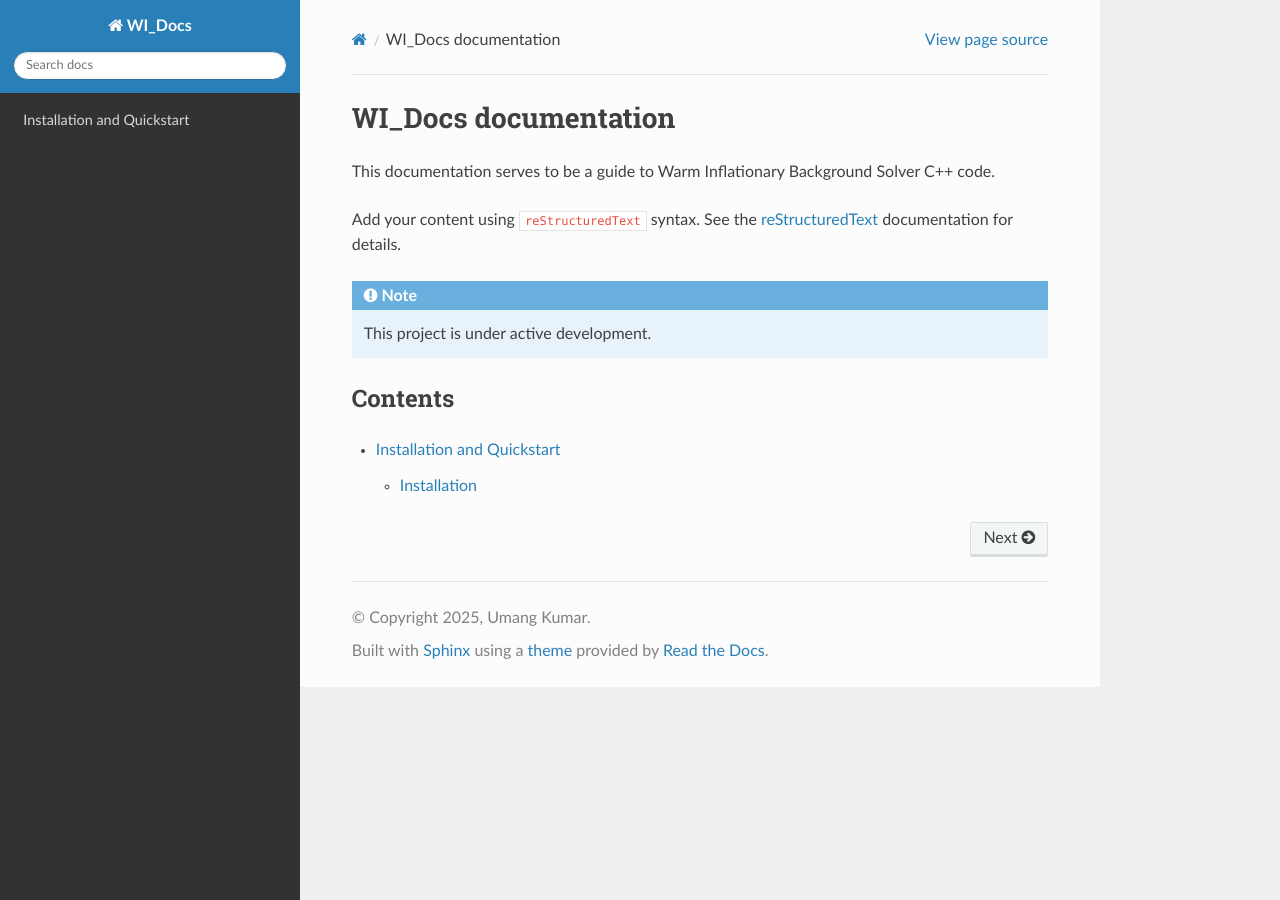
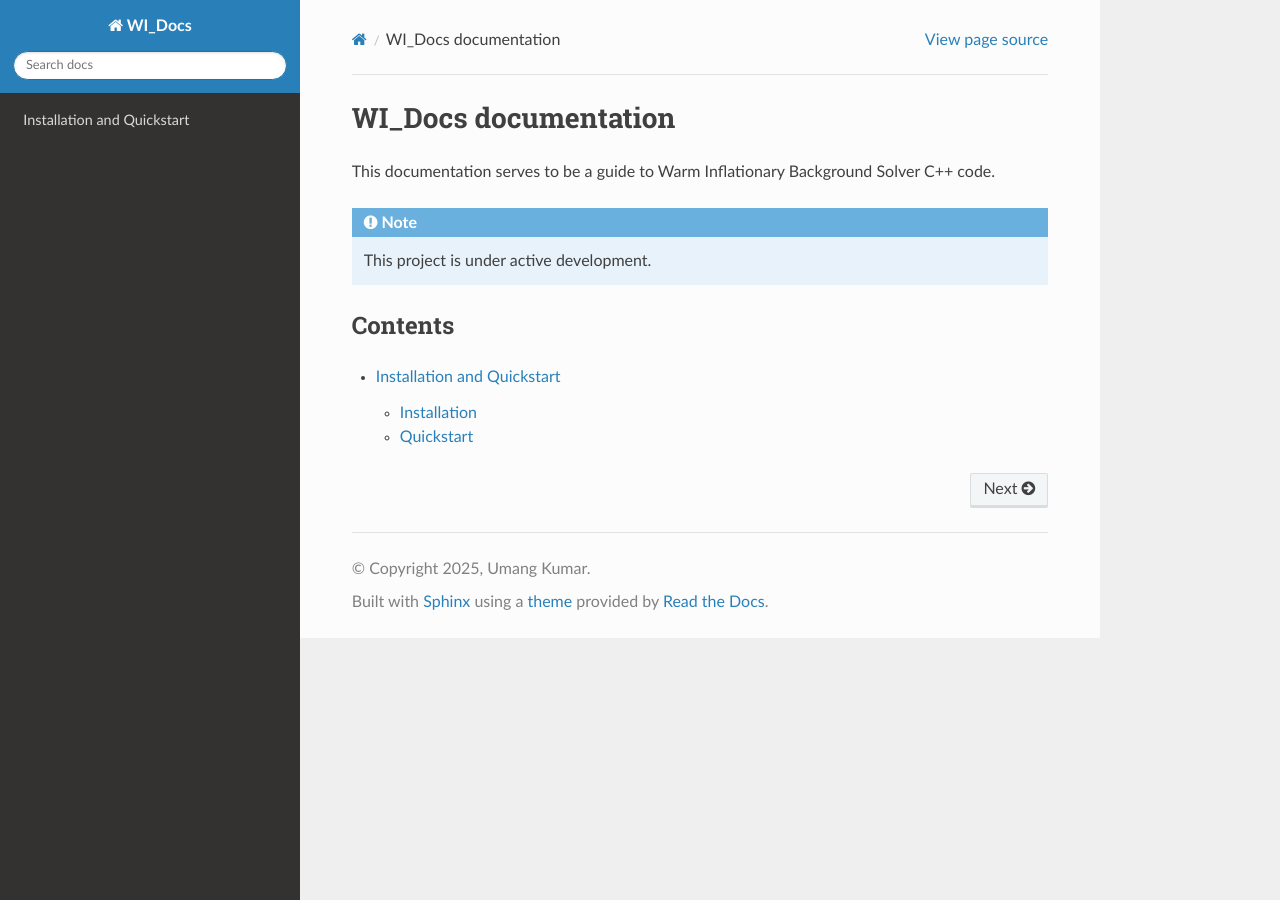
Before and after one commit to umg-kmr/WI_Docs, a Sphinx documentation site: the page built from source/index.rst, in a window 1280 px wide. Built offline with Sphinx 7.4.7 and the Read the Docs theme 3.1.0, drawn with Linux system fonts in a browser that asks for light colours.

Commit message:
first commit

```diff
--- a/source/index.rst
+++ b/source/index.rst
@@ -6,11 +6,6 @@
 WI_Docs documentation
 =====================
 This documentation serves to be a guide to Warm Inflationary Background Solver C++ code.
-
-
-Add your content using ``reStructuredText`` syntax. See the
-`reStructuredText <https://www.sphinx-doc.org/en/master/usage/restructuredtext/index.html>`_
-documentation for details.
 
 
 .. note::
--- a/source/install.rst
+++ b/source/install.rst
@@ -9,3 +9,9 @@
 .. code-block:: console
 
    git clone repaddr.com
+
+Quickstart
+----------
+
+.. code-block: console
+   g++ -I boost model_calc.cpp
```
